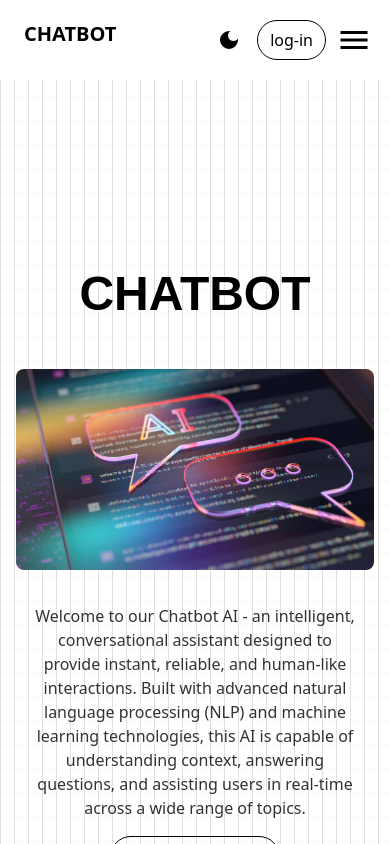
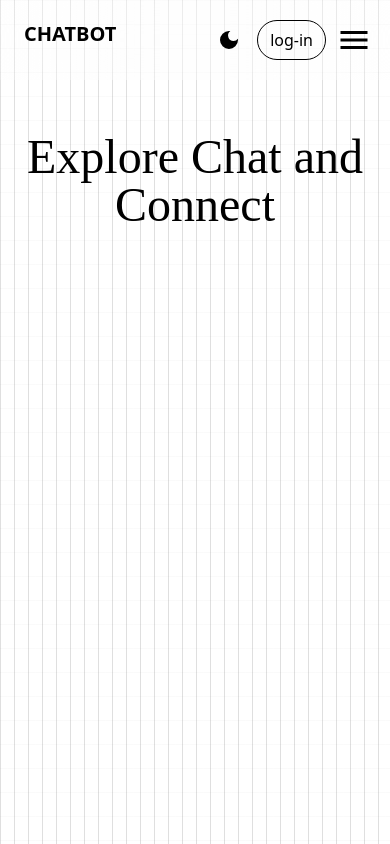
Before and after one commit to ROHITDUBEY777/Chatbot-AI, a React (Vite) app: page / in a window 390 px wide. Shown: the top 844 px of the page. Built offline with nearby package versions, Linux system fonts and the light colour scheme.

Commit message:
changes done

```diff
--- a/src/components/Hero.jsx
+++ b/src/components/Hero.jsx
@@ -2,7 +2,8 @@ import {useState,useEffect,useRef} from 'react'
 import Navbar from './Navbar';
 import {   motion ,useAnimate,useAnimation,useInView } from 'framer-motion';
 import Ai from "../assets/AI.jpg"
-// import App from './spline';
+import App from './spline';
+import image from "../assets/bgimage.jpg";
 
 
 
@@ -36,15 +37,19 @@ const  Hero = ({darkmode,setdarkmode}) => {
 
     },[inview,scrollingdown,controls]);
 
+    const isMobile = window.innerWidth<768;
 
     return (
-        <div  id='Home'  className={`min-h-screen  w-full ${darkmode?"text-white":"text-black opacity-100"}   `}>
+        <div  id='Home'  className={`min-h-screen  w-full ${darkmode?"text-white":"text-black opacity-100"}        `}>
+
 
 
             <Navbar darkmode={darkmode} setdarkmode={setdarkmode}/>
-            {/* <div className='mt-[11vh] hidden md:flex  '>
-            <App />
-            </div> */}
+            <div className=' h-screen bg-cover'>
+            <p className='text-5xl md:text-6xl mt-[11vh]  font-[Poppins] absolute  mx-auto px-6 py-10 text-center'>Explore Chat and Connect</p>
+            {/* <App /> */}
+            {isMobile ?"":<App />}
+            </div>
             <motion.h1
             initial = {{opacity:0,y:20}}
             animate = {{opacity:1,y:0}}
--- a/src/components/Navbar.jsx
+++ b/src/components/Navbar.jsx
@@ -68,7 +68,7 @@ const Navbar = ({darkmode,setdarkmode}) => {
 
   return (
     <div >
-     <nav className={`flex flex-row  text-white top-0 justify-center fixed ${darkmode?" backdrop-blur-3xl":"bg-white"} backdrop-blur-3xl z-50  px-6  py-5   w-full `}>
+     <nav className={`flex flex-row  text-white top-0 justify-center fixed ${darkmode?" backdrop-blur-3xl":"backdrop-blur-3xl"}  z-50  px-6  py-5   w-full `}>
         <ul className={`flex flex-row text-2xl   justify-between md:w-screen w-full ${darkmode?"text-white":"text-black   "}  `}>
 
 
--- a/src/components/spline.jsx
+++ b/src/components/spline.jsx
@@ -1,7 +1,13 @@
-import Spline from '@splinetool/react-spline';
+import { Suspense, lazy } from 'react';
+const Spline = lazy(() => import('@splinetool/react-spline'));
+
 
 export default function App() {
   return (
-    <Spline scene="https://prod.spline.design/XVHdmjA8iiqx0JuL/scene.splinecode" />
+   <Suspense fallback={<div>Loading 3D...</div>}>
+  <Spline scene="https://prod.spline.design/XVHdmjA8iiqx0JuL/scene.splinecode" preserveDrawingBuffer={false} />
+
+</Suspense>
+
   );
 }
```
Also changed, not shown: src/assets/bgimage.jpg (added).
